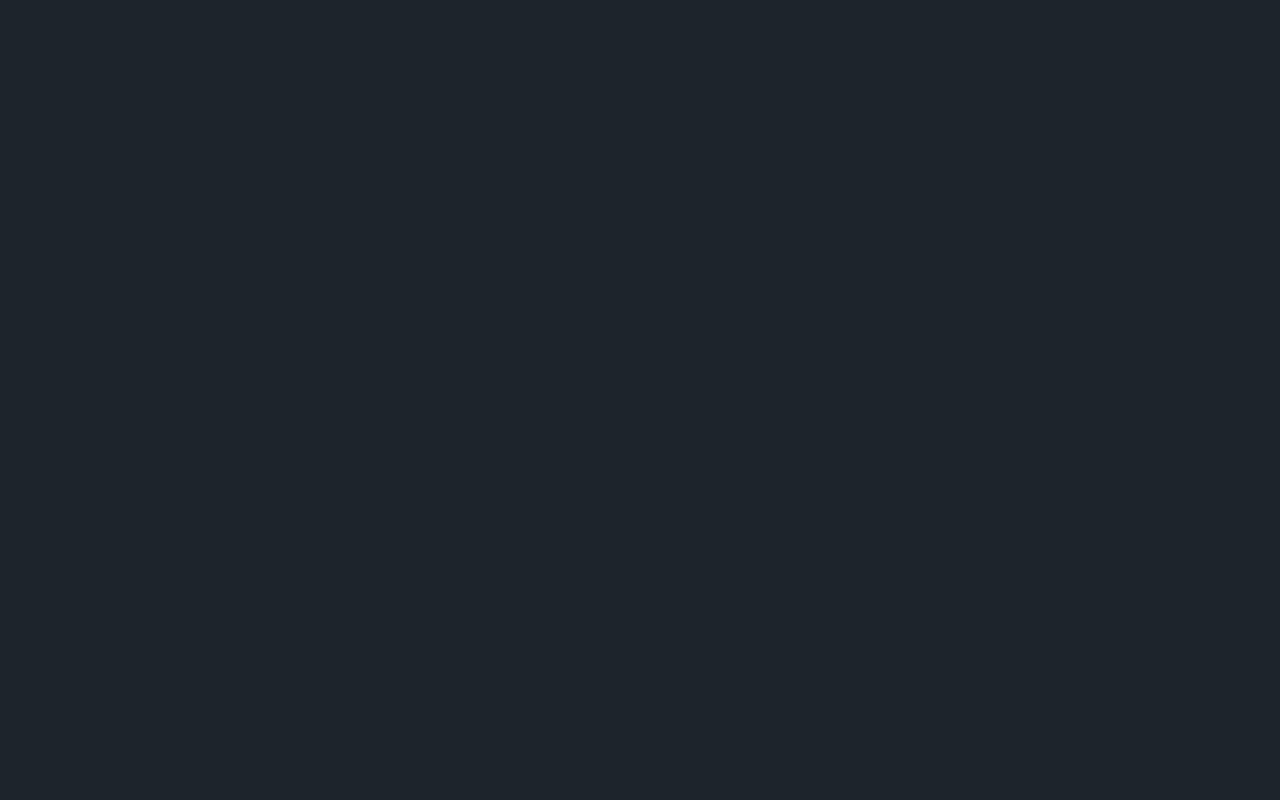
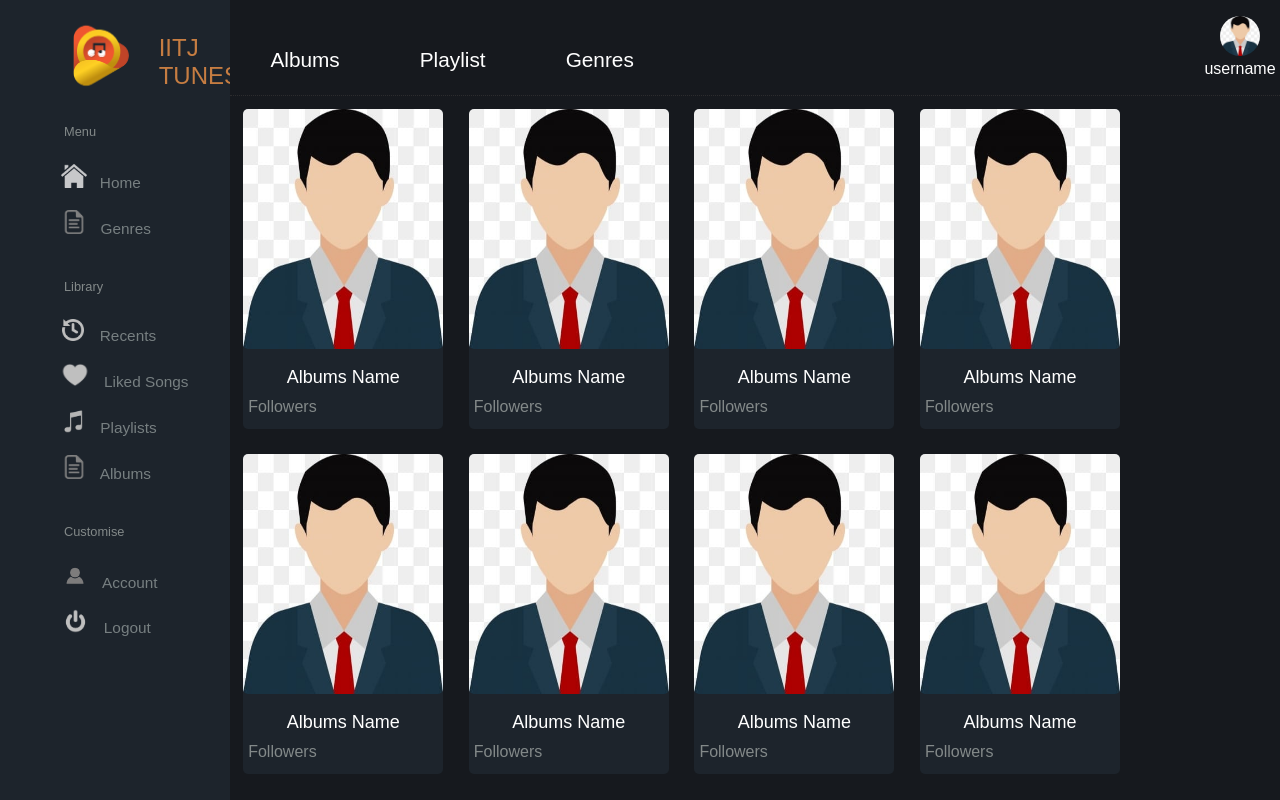
Before and after one commit to kunal-iitj/Inter-IIT-, a React (Vite) app in the folder frontend/: page /albums in a window 1280 px wide. Before the commit this address had no page. Built offline with nearby package versions, Linux system fonts and the light colour scheme.

Commit message:
Genres and Albums page added with a tilecard

```diff
--- a/frontend/src/App.css
+++ b/frontend/src/App.css
@@ -15,7 +15,7 @@
   margin: 0;
   color: rgba(255, 255, 255, 0.688);
   padding: 0vw 0vw 0vw 2vw;
-  background-color: #1d242c;
+  /* background-color: #1d242c; */
 }
 
 .middlebox {
@@ -1301,7 +1301,6 @@ body{
   border-radius: 12px;
   background-color: #1d242c;
   color: black;
-  /* overflow-x: hidden; */
 }
 .playlists{
   display: flex;
@@ -1310,20 +1309,15 @@ body{
   left: 00vw;
   width: 80vw;
   background-color: #16191e;
-  /* overflow-y: scroll; */
-  /* -ms-overflow-style: scroll; */
-  /* scrollbar-width: none; */
-}
-.playlists::-webkit-scrollbar{
-  display: none;
-}
+
+}
+
 .playlist-main h2{
   font-family:sans-serif;
   margin-top: 3px;
 }
 .playlist-main h4{
   font-family:sans-serif;
-  /* text-align: left; */
   margin-top: -10px;
   padding-left: 12px;
   opacity: 0.5;
@@ -1389,7 +1383,7 @@ body{
 
 body {
   height: 100vh;
-  background-color: #191815;
+  /* background-color: #16191e; */
   display: flex;
   justify-content: center;
   align-items: center;
@@ -1558,6 +1552,81 @@ nav ul li:hover,
 }
 
 
+.album-right{
+  top: 0;
+  position: absolute;
+  left: 18vw;
+  width: 82vw;
+  height: 100vh;
+  background-color: #16191e;
+  overflow: auto;
+  color: white;
+}
+.album-right::-webkit-scrollbar{
+  display: none;
+}
+.album-part{
+  background-color: #16191e;
+  display: flex;
+  flex-wrap: wrap;
+  flex-direction: row;
+  position: absolute;
+  top: 12vh;
+  left: 0px;
+  justify-content: flex-start;
+  width: 80vw;
+}
+.album-tile{
+  display: flex;
+  flex-direction: column;
+  width: 200px;
+  height: 40vh;
+  justify-content: center;
+  margin: 1vw;
+  background-color: #1d242c;
+  border-radius: 5px;
+}
+.album-img{
+  position: relative;
+  top: 0vh;
+  width: 200px;
+}
+.album-img img{
+  width: 200px;
+  height: 30vh;
+  border-radius: 5px;
+}
+.album-content{
+  display: flex;
+  flex-direction: column;
+  align-content: center;
+  position: relative;
+  /* top:32vh; */
+  height: 10vh;
+  width: 200px;
+  border-radius: 5px;
+  color:white;
+}
+.album-name{
+  display: flex;
+  justify-content: center;
+  position: relative;
+  top: 10px;
+  width: 200px;
+  height: 20px;
+  padding: 4px;
+  font-size: large;
+}
+.album-followers{
+  position: relative;
+  left: 5px;
+  top: 25px;
+  width: 200px;
+  height: 4vh;
+  color: #838989;
+  font-size: medium;
+}
+
 /* profile page css by niranjan */
 .profile-area{
   display: flex;
--- a/frontend/src/App.jsx
+++ b/frontend/src/App.jsx
@@ -10,6 +10,8 @@ import Generic from './pages/Generic';
 import Questionnaire from './pages/Questionnaire'
 import LikePage from './pages/LikePage'
 import Profilepage from './pages/Profilepage';
+import Albums from './pages/Albums';
+import Genres from './pages/Genres';
 function App() {
 
   return (
@@ -24,6 +26,8 @@ function App() {
       <Route path='/playlist' element={<Playlist/>}/>
       <Route path='/likepage' element={<LikePage/>}/>
       <Route path='/profile' element={<Profilepage/>}/>
+      <Route path='/genres' element={<Genres/>}/>
+      <Route path='/albums' element={<Albums/>}/>
     </Routes>
     </BrowserRouter>
     </>
--- a/frontend/src/components/Leftpanel.jsx
+++ b/frontend/src/components/Leftpanel.jsx
@@ -18,12 +18,12 @@ export default function Leftpanel() {
         <div className="hlp">
           <div className="menu">Menu</div>
           <div className="home Icons"><button id="home"><img src={home} alt="" /><Link to="/home"> Home</Link></button></div>
-          <div className="genre Icons"><button id="genre"><img src={genre} alt="" /> <Link to="/Genres">Genres</Link></button></div>
+          <div className="genre Icons"><button id="genre"><img src={genre} alt="" /> <Link to="/genres">Genres</Link></button></div>
           <div className="library">Library</div>
           <div className="recent Icons"><button id="recent"><img src={recent} alt="" /><Link to="/recents">Recents</Link></button></div>
           <div className="liked Icons"><button id="liked"><img src={like} alt="" /><Link to="/likepage">Liked Songs</Link></button></div>
           <div className="playlist Icons"><button id="playlist"><img src={playlist} alt="" /><Link to="/playlist">Playlists</Link></button></div>
-          <div className="album Icons"><button id="album"><img src={genre} alt="" /> <Link to="/home">Albums</Link></button></div>
+          <div className="album Icons"><button id="album"><img src={genre} alt="" /> <Link to="/albums">Albums</Link></button></div>
           <div className="customise">Customise</div>
           <div className="account Icons"><button id="account"><img src={account} alt="" /><Link to="/profile">Account</Link></button></div>
           <div className="settings Icons"><button onClick={()=>logoutfunc()} id="settings"><img src={logout} alt="" /><Link to="/home">Logout</Link></button></div>
--- /dev/null
+++ b/frontend/src/components/Tile3.jsx
@@ -0,0 +1,11 @@
+import React from 'react'
+import profile from '../Images/profile.jpg'
+export default function Tile3(props) {
+  return (
+    <div className='album-tile'>
+      <div className="album-img"><img src={profile} alt="" /></div>
+      <div className="album-content"><div className='album-name'>{props.name} Name</div><div className='album-followers'>{props.followers? props.followers:""} </div> </div>
+
+    </div>
+  )
+}
--- /dev/null
+++ b/frontend/src/pages/Albums.jsx
@@ -0,0 +1,39 @@
+import React from 'react'
+import Tile3Albums from '../components/Tile3'
+import Leftpanel from '../components/Leftpanel'
+import Middlepanel from '../components/Middlepanel'
+import Rightpanel from '../components/Rightpanel'
+import profile from '../Images/profile.jpg'
+export default function Albums() {
+  return (
+    <>
+    <div>
+        <div className="splithome leftbox">
+        <Leftpanel/>
+        </div>
+      <div className="album-right">
+        <div className="part1">
+            <button className="albums">Albums</button>
+            <button className="playlisttop">Playlist</button>
+            <button className="genres">Genres</button>
+            <div className="profile">
+            <img src={profile} alt="Avatar"/>
+            <div className="Username">username</div>
+            </div>
+        </div>
+
+        <div className="album-part">
+            <Tile3Albums name="Albums" followers="Followers"/>
+            <Tile3Albums name="Albums" followers="Followers"/>
+            <Tile3Albums name="Albums" followers="Followers"/>
+            <Tile3Albums name="Albums" followers="Followers"/>
+            <Tile3Albums name="Albums" followers="Followers"/>
+            <Tile3Albums name="Albums" followers="Followers"/>
+            <Tile3Albums name="Albums" followers="Followers"/>
+            <Tile3Albums name="Albums" followers="Followers"/>
+        </div>
+      </div>
+      </div>
+    </>
+  )
+}
--- /dev/null
+++ b/frontend/src/pages/Genres.jsx
@@ -0,0 +1,38 @@
+import React from 'react'
+import Leftpanel from '../components/Leftpanel'
+import Tile3Genres from '../components/Tile3'
+import profile from '../Images/profile.jpg'
+
+export default function Genres() {
+  return (
+    <>
+      <div>
+        <div className="splithome leftbox">
+        <Leftpanel/>
+        </div>
+      <div className="album-right">
+        <div className="part1">
+            <button className="albums">Albums</button>
+            <button className="playlisttop">Playlist</button>
+            <button className="genres">Genres</button>
+            <div className="profile">
+            <img src={profile} alt="Avatar"/>
+            <div className="Username">username</div>
+            </div>
+        </div>
+
+        <div className="album-part">
+            <Tile3Genres name = "Genres"/>
+            <Tile3Genres name = "Genres"/>
+            <Tile3Genres name = "Genres"/>
+            <Tile3Genres name = "Genres"/>
+            <Tile3Genres name = "Genres"/>
+            <Tile3Genres name = "Genres"/>
+            <Tile3Genres name = "Genres"/>
+
+        </div>
+      </div>
+      </div>
+    </>
+  )
+}
```
